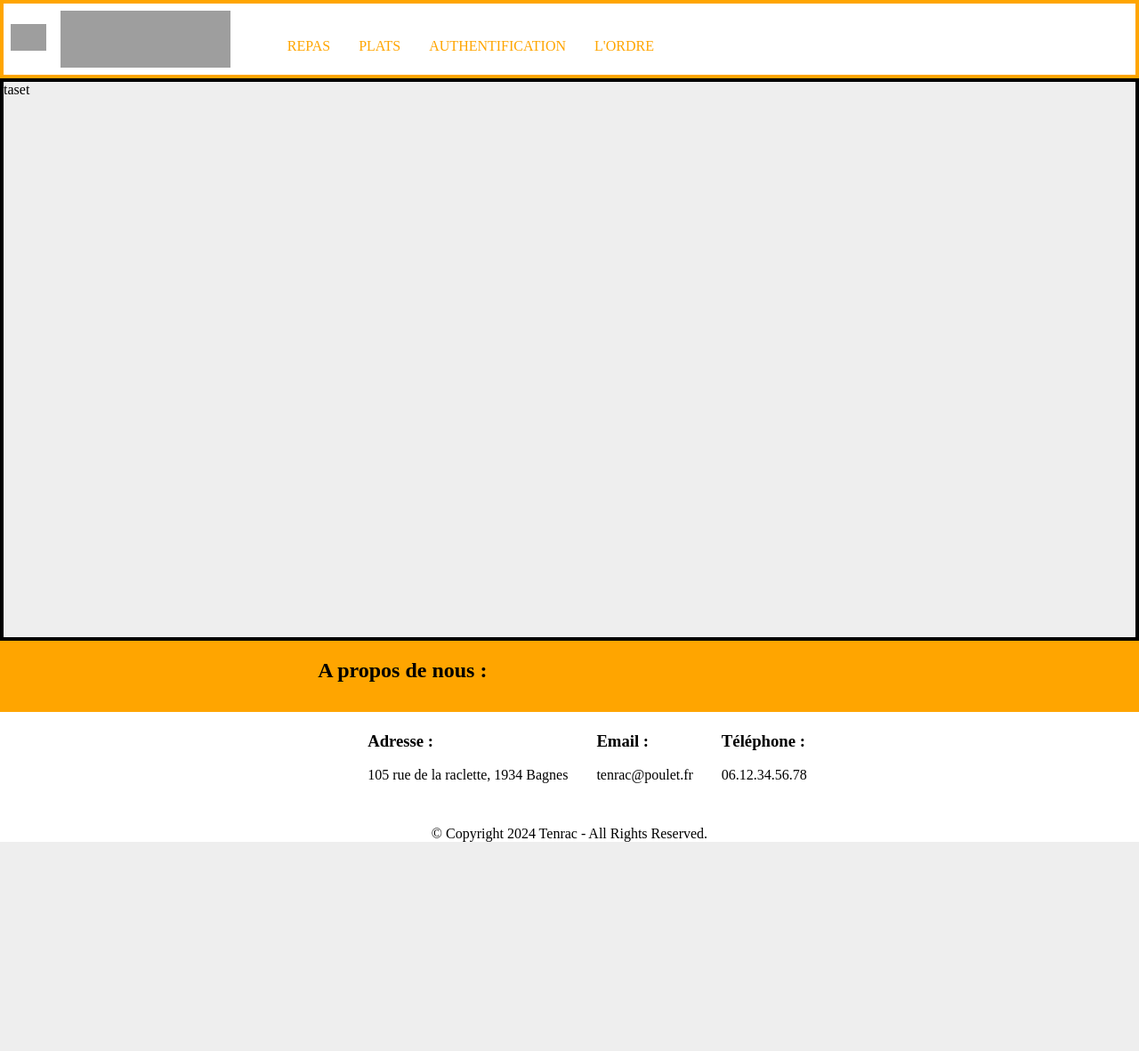
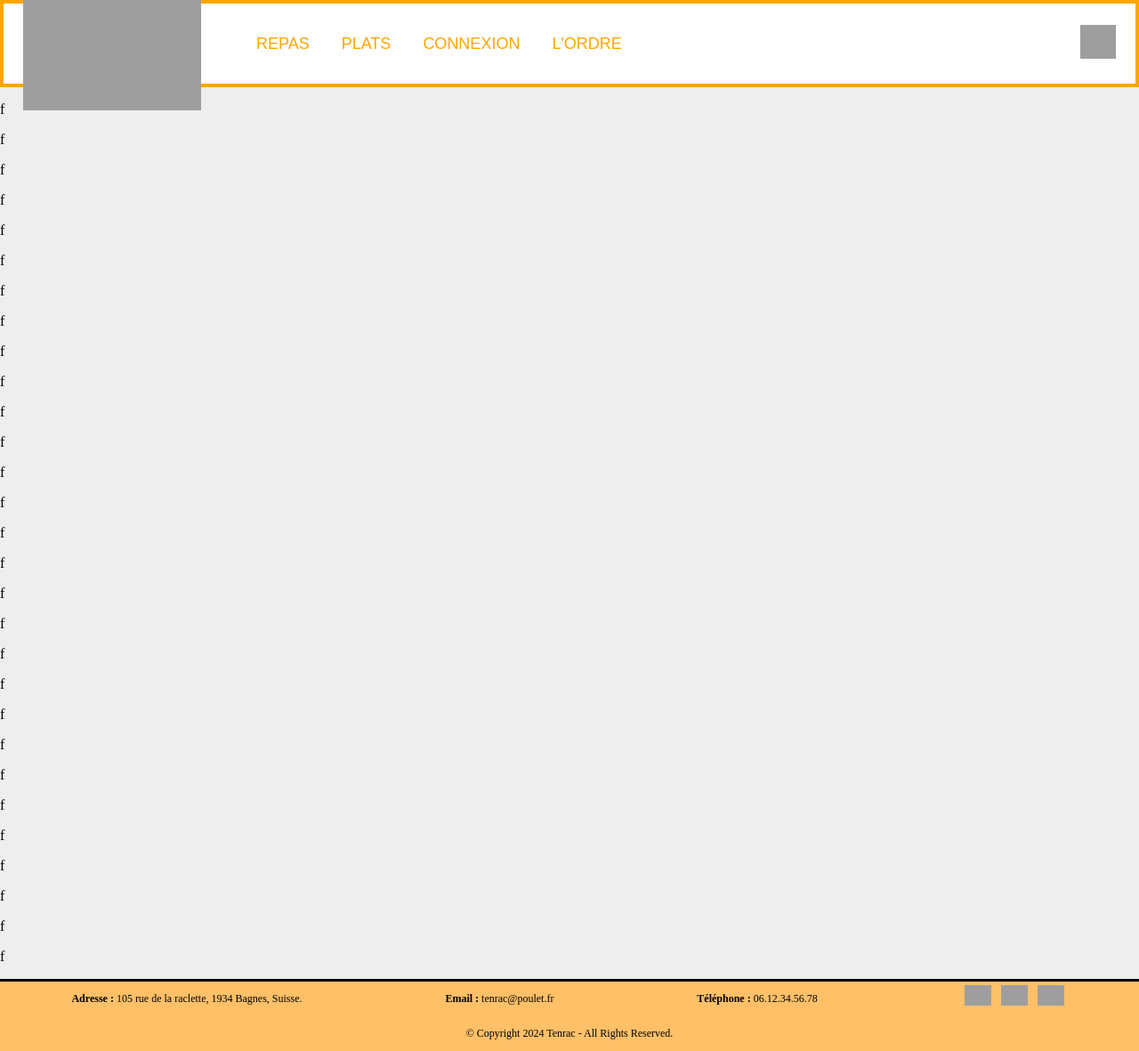
Before and after one commit to KERBADOU-Islem-2326063b/Projet-Tenrac, a PHP site: page / in a window 1280 px wide. Shown: the whole page at 89% size. Before the commit the page ends 946 px from the top, so only its background shows below. Run offline with PHP 8.4, Linux system fonts and the light colour scheme; grey boxes are pictures that could not be loaded.

Commit message:
feat: ajout layout

```diff
--- /dev/null
+++ b/_assets/javascript/index.js
@@ -0,0 +1,17 @@
+window.onload = function(){
+    const sidenav = document.getElementById("mySidenav");
+    const openBtn = document.getElementById("openBtn");
+    const closeBtn = document.getElementById("closeBtn");
+
+    function openNav() {
+        console.log('Salut !')
+        sidenav.classList.add("active");
+    }
+
+    function closeNav() {
+        sidenav.classList.remove("active");
+    }
+
+    openBtn.onclick = openNav;
+    closeBtn.onclick = closeNav;
+};
--- a/_assets/styles/index.css
+++ b/_assets/styles/index.css
@@ -14,28 +14,61 @@ body {
 
 header {
     display: flex;
+    flex: 1;
     align-items: center;
+    justify-content: space-between;
     border: 4px solid orange;
     height: 5em;
+    padding: 0 18px;
+    font-size: 18px;
+    font-family: "Noto Sans Devanagari Condensed SemiBold", sans-serif;
+    background-color: white;
+
+    position: sticky;
+    top: 0;
+    z-index: 999;
+}
+
+.header-left {
+    display: flex;
+    align-items: center;
+}
+
+.header-right{
+    display: flex;
+    align-items: center;
 }
 
 main {
     background-color: #eee;
     flex: 1 1 auto;
-    border: 4px solid black;
 }
 
+/** Debut footer **/
 footer {
-    height: 5em;
-    background-color: orange;
+    border-top:3px solid black;
+    background-color: #FFC067;
     display: flex;
-    align-items: center;
     flex-direction: column;
+    font-size: 0.75em;
 }
 
+.apropos {
+    display:flex;
+    flex-direction: row;
+    justify-content: space-around;
+    flex-wrap: wrap;
+
+}
+
+.copyright {
+    text-align:center;
+
+}
+/**Fin footer **/
+
 img {
-    padding: 8px;
-    object-fit: cover;
+    margin: 4px;
 }
 
 ul {
@@ -53,18 +86,69 @@ li {
     padding: 1em;
 }
 
-.li-header {
-    font-size: 1em;
+/* TEST MENU HAMBURGER*/
+
+.sidenav {
+    height: 100%;
+    width: 250px;
+    position: fixed;
+    z-index: 1;
+    top: 0;
+    left: -250px;
+    background-color: #e8e8e8;
+    padding-top: 60px;
+    transition: left 0.5s ease;
 }
 
-.image {
-    height: auto;
+.sidenav a {
+    padding: 8px 8px 8px 32px;
+    text-decoration: none;
+    font-size: 25px;
+    color: #818181;
+    display: block;
+    transition: 0.3s;
 }
 
-@media (max-width: 600px) {
-    header {
-        img {
+.sidenav a:hover {
+    color: #111;
+}
 
-        }
+.sidenav ul {
+    list-style-type: none;
+    padding: 0;
+    margin: 0;
+}
+
+.sidenav.active {
+    left: 0;
+}
+
+.sidenav .close {
+    position: absolute;
+    top: 0;
+    right: 25px;
+    font-size: 36px;
+}
+
+.burger-icon span {
+    display: none;
+}
+
+
+@media (max-width: 800px) {
+    .menu {
+        display: none;
+    }
+
+    .header-right {
+        display: none;
+    }
+
+    .burger-icon span {
+        display: block;
+        width: 35px;
+        height: 5px;
+        background-color: orange;
+        margin: 6px 0;
     }
 }
--- a/index.php
+++ b/index.php
@@ -4,6 +4,9 @@
         <style>
             <?php include '_assets/styles/index.css';?>
         </style>
+        <script>
+            <?php require_once("_assets/javascript/index.js");?>
+        </script>
         <meta charset="UTF-8">
         <meta name="description" content="Tenrac, adeptes des tenders de poulet à la raclette">
         <meta name="keywords" content="Tenrac, tenders, poulet, raclette">
@@ -13,45 +16,96 @@
     </head>
     <body>
     <header>
-        <a href="#"><img src="https://i.imgur.com/e1rxMEL.png" width="40px" height="40px" class="image"></a>
-        <img src="https://i.imgur.com/FR6znMh.png" width="15%" height="80%" class="logo">
-        <nav>
-            <ul id = "menu">
+        <div class="header-left">
+            <div id="mySidenav" class="sidenav">
+                <a id="closeBtn" href="#" class="close">×</a>
+                <ul id = "menu">
+                    <li class="li-header"><a href="#">REPAS</a></li>
+                    <li class="li-header"><a href="#">PLATS</a></li>
+                    <li class="li-header"><a href="#">CONNEXION</a></li>
+                    <li class="li-header"><a href="#">L'ORDRE</a></li>
+                </ul>
+            </div>
+
+            <a href="#" id="openBtn">
+          <span class="burger-icon">
+            <span></span>
+            <span></span>
+            <span></span>
+          </span>
+            </a>
+            <img src="https://i.imgur.com/FR6znMh.png" width="200px" height="80%" class="logo">
+            <ul class="menu">
                 <li class="li-header"><a href="#">REPAS</a></li>
                 <li class="li-header"><a href="#">PLATS</a></li>
-                <li class="li-header"><a href="#">AUTHENTIFICATION</a></li>
+                <li class="li-header"><a href="#">CONNEXION</a></li>
                 <li class="li-header"><a href="#">L'ORDRE</a></li>
             </ul>
-        </nav>
+        </div>
+        <div class = "header-right">
+            <a href="#"><img src="https://i.imgur.com/Uw4eL5a.png" width="40px" height="38px" class="logo"></a>
+        </div>
+
+
     </header>
 
-    <main>taset</main>
+
+
+    <main>
+        <p>f</p>
+        <p>f</p>
+        <p>f</p>
+        <p>f</p>
+        <p>f</p>
+        <p>f</p>
+        <p>f</p>
+        <p>f</p>
+        <p>f</p>
+        <p>f</p>
+        <p>f</p>
+        <p>f</p>
+        <p>f</p>
+        <p>f</p>
+        <p>f</p>
+        <p>f</p>
+        <p>f</p>
+        <p>f</p>
+        <p>f</p>
+        <p>f</p>
+        <p>f</p>
+        <p>f</p>
+        <p>f</p>
+        <p>f</p>
+        <p>f</p>
+        <p>f</p>
+        <p>f</p>
+        <p>f</p>
+        <p>f</p>
+    </main>
 
 
 
 
 
     <footer>
-        <div>
-            <h2>A propos de nous :</h2>
-            <ul>
-                <li>
-                    <h3>Adresse :</h3>
-                    <p>105 rue de la raclette, 1934 Bagnes </p>
-                </li>
-                <li>
-                    <h3>Email :</h3>
-                    <p>tenrac@poulet.fr</p>
-                </li>
-                <li>
-                    <h3>Téléphone :</h3>
-                    <p>06.12.34.56.78</p>
-                </li>
-            </ul>
+        <div class="apropos">
+            <p><strong>Adresse :</strong> 105 rue de la raclette, 1934 Bagnes, Suisse. </p>
+            <p><strong>Email :</strong> tenrac@poulet.fr</p>
+            <p><strong>Téléphone :</strong> 06.12.34.56.78</p>
+            <div>
+                <a href="#"><img src="https://imgur.com/0kZm59H.png" width="30px" height="60%"></a>
+                <a href="#"><img src="https://imgur.com/CTTXkU7.png" width="30px" height="60%"></a>
+                <a href="#"><img src="https://imgur.com/QwF9yiJ.png" width="30px" height="60%"></a>
+            </div>
         </div>
 
 
-        <p>© Copyright 2024 Tenrac - All Rights Reserved.</p>
+        <div>
+            <p class="copyright">© Copyright 2024 Tenrac - All Rights Reserved.</p>
+        </div>
+
+
+
     </footer>
 
 
```
Also changed, not shown: _assets/includes/layout.php (added, +112 -0 lines), _assets/styles/style.css (added, +14 -0 lines), modules/models/homepage.php (added, +113 -0 lines).
